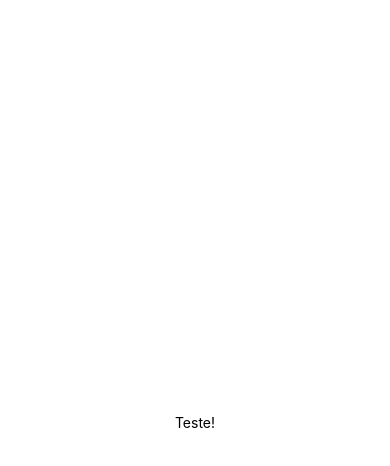
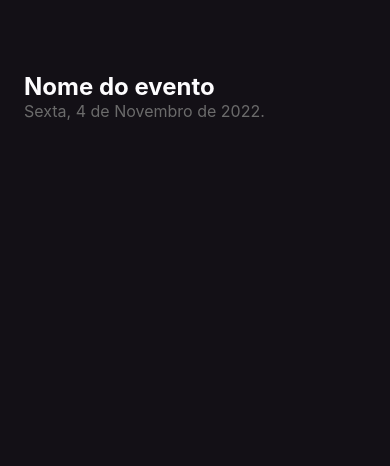
Before and after one commit to CristianoNunes/imhere, a React Native app: screen / in a window 390 px wide. Shown: the top 466 px of the page. Built offline with nearby package versions, Linux system fonts and the light colour scheme.

Commit message:
Initially organized

```diff
--- a/App.tsx
+++ b/App.tsx
@@ -1,11 +1,11 @@
-import { StatusBar } from "expo-status-bar";
-import { StyleSheet, Text, View } from "react-native";
+import { Text, View, StyleSheet } from "react-native";
 
 export default function App() {
   return (
     <View style={styles.container}>
-      <Text>Teste!</Text>
-      <StatusBar style="auto" />
+      <Text style={styles.eventName}>Nome do evento</Text>
+
+      <Text style={styles.eventDate}>Sexta, 4 de Novembro de 2022.</Text>
     </View>
   );
 }
@@ -13,8 +13,17 @@
 const styles = StyleSheet.create({
   container: {
     flex: 1,
-    backgroundColor: "#fff",
-    alignItems: "center",
-    justifyContent: "center",
+    backgroundColor: "#131016",
+    padding: 24,
+  },
+  eventName: {
+    color: "#FDFCFE",
+    fontSize: 24,
+    fontWeight: "bold",
+    marginTop: 48,
+  },
+  eventDate: {
+    color: "#6B6B6B",
+    fontSize: 16,
   },
 });
```
